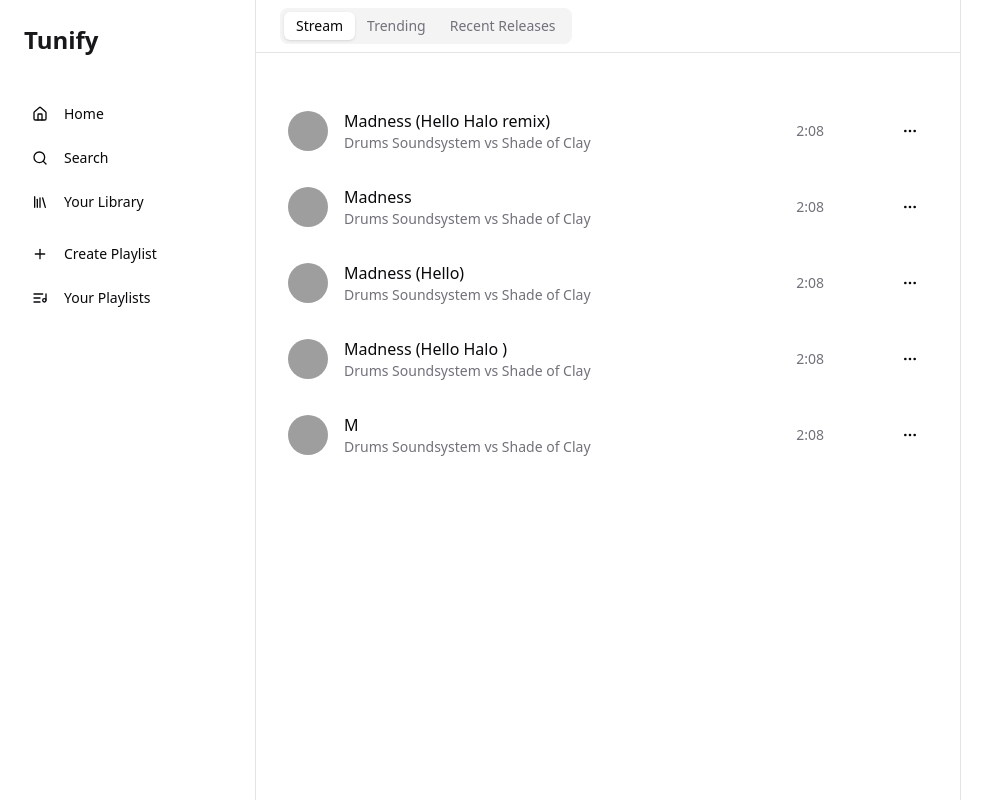
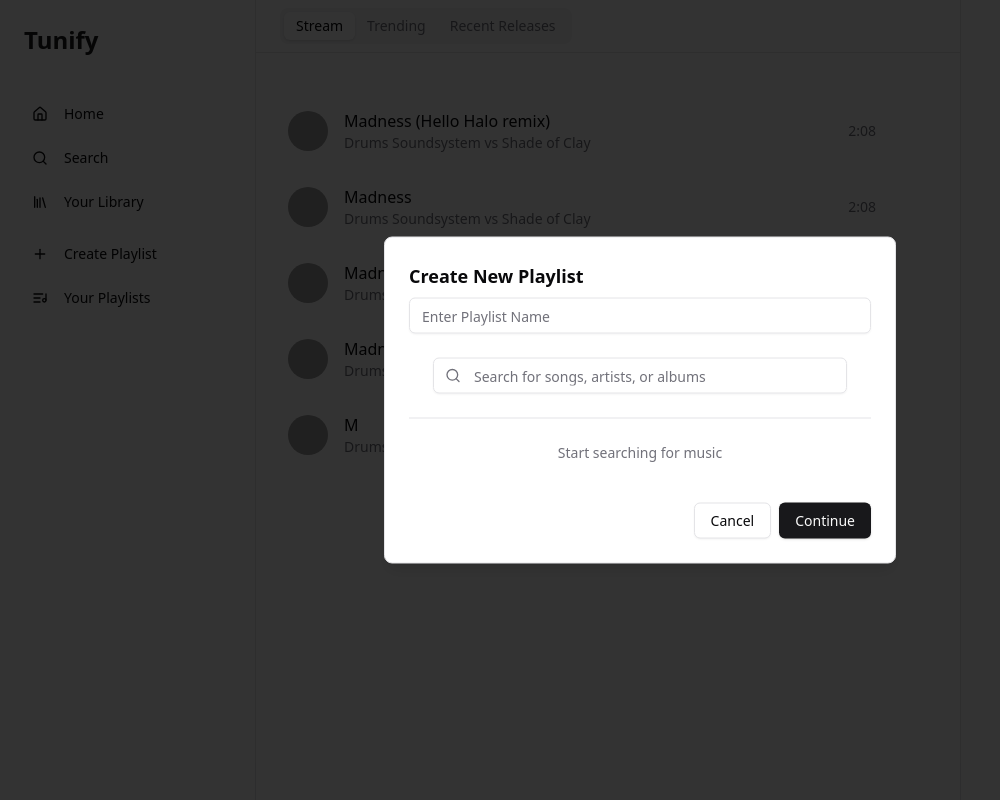
Before and after one commit to Philotheephilix/Tunify, a Next.js app: page / in a window 1280 px wide. Both pictures are taken after a click on the button "Create Playlist". Shown: the whole page, without its empty margins (0-1000 px from the left). Built offline with nearby package versions, Linux system fonts and the light colour scheme; grey boxes are pictures that could not be loaded.

Commit message:
added playlist addition support

```diff
--- a/package.json
+++ b/package.json
@@ -9,6 +9,7 @@
     "lint": "next lint"
   },
   "dependencies": {
+    "@radix-ui/react-alert-dialog": "^1.1.5",
     "@radix-ui/react-avatar": "^1.1.2",
     "@radix-ui/react-scroll-area": "^1.2.2",
     "@radix-ui/react-slider": "^1.2.2",
--- a/src/app/search/page.tsx
+++ b/src/app/search/page.tsx
@@ -7,37 +7,51 @@
 import { TrackList } from "@/components/track-list"
 
 import tracks from "@/modals/tracks"
-import {Track} from '@/hooks/use-audio-player'
+import { Track } from "@/hooks/use-audio-player"
 
+interface SearchWindowProps {
+  checked?: boolean
+  onSelectionChange?: (selectedTracks: Track[]) => void
+}
 
-export default function SearchWindow() {
+export default function SearchWindow({ checked = false, onSelectionChange }: { checked?: boolean, onSelectionChange?: (selected: Track[]) => void }) {
   const [query, setQuery] = useState("")
   const [results, setResults] = useState<Track[]>([])
+  const [selectedTracks, setSelectedTracks] = useState<Track[]>([]) // Track selection state
   const [isLoading, setIsLoading] = useState(false)
-  const searchTracks = async (query: string) => {
-    const results: Track[] = tracks.filter((track) =>
-      track.title.toLowerCase().includes(query.toLowerCase()) ||
-      track.artist.toLowerCase().includes(query.toLowerCase())
-    );
-    if (results.length === 0) {
-      setResults([]);
-    }
-    setResults(results)
-    return false
-  }
+
   const handleSearch = async (e: React.FormEvent) => {
     e.preventDefault()
     if (!query.trim()) return
 
     setIsLoading(true)
     try {
-      const searchResults = await searchTracks(query)
-      setIsLoading(searchResults)
+      const searchResults = tracks.filter((track) =>
+        track.title.toLowerCase().includes(query.toLowerCase()) ||
+        track.artist.toLowerCase().includes(query.toLowerCase())
+      )
+      setResults(searchResults)
     } catch (error) {
       console.error("Error searching tracks:", error)
     } finally {
       setIsLoading(false)
     }
+  }
+
+  const handleSelectTrack = (track: Track) => {
+    setSelectedTracks((prev) => {
+      const isAlreadySelected = prev.some((t) => t.id === track.id)
+      const updatedSelection = isAlreadySelected
+        ? prev.filter((t) => t.id !== track.id) // Remove if already selected
+        : [...prev, track] // Add if not selected
+
+      // **Ensure Sidebar updates happen AFTER render**
+      setTimeout(() => {
+        onSelectionChange?.(updatedSelection)
+      }, 0)
+
+      return updatedSelection
+    })
   }
 
   return (
@@ -50,7 +64,7 @@
               type="search"
               placeholder="Search for songs, artists, or albums"
               value={query}
-              onChange={(e) => {setQuery(e.target.value)}}
+              onChange={(e) => setQuery(e.target.value)}
               className="pl-10"
             />
           </div>
@@ -61,7 +75,12 @@
           {isLoading ? (
             <div className="text-center">Searching...</div>
           ) : results.length > 0 ? (
-            <TrackList tab="default" tracks={results} />
+            <TrackList
+              tab="default"
+              tracks={results}
+              onSelect={checked ? handleSelectTrack : undefined}
+              selectedTracks={checked ? selectedTracks : undefined}
+            />
           ) : (
             <div className="text-center text-muted-foreground">
               {query ? "No results found" : "Start searching for music"}
--- a/src/components/sidebar.tsx
+++ b/src/components/sidebar.tsx
@@ -1,8 +1,34 @@
+'use client'
 import { Button } from "@/components/ui/button"
 import { Home, Library, ListMusic, Plus, Search } from "lucide-react"
 import Link from "next/link"
+import {
+  AlertDialog,
+  AlertDialogAction,
+  AlertDialogCancel,
+  AlertDialogContent,
+  AlertDialogDescription,
+  AlertDialogFooter,
+  AlertDialogHeader,
+  AlertDialogTitle,
+  AlertDialogTrigger,
+} from "@/components/ui/alert-dialog"
+import { Input } from "@/components/ui/input"
+import SearchWindow from "@/app/search/page"
+import { useState } from "react"
+import { Track } from "@/hooks/use-audio-player"
+
 
 export function Sidebar() {
+  const [playlistName,setPlaylistName]=useState("");
+  const [selectedTracks, setSelectedTracks] = useState<Track[]>([])
+  function addPlaylist(): void {
+    const existingList = JSON.parse(localStorage.getItem('playlistList') || '[]');
+    existingList.push(playlistName);
+    localStorage.setItem('playlistList', JSON.stringify(existingList));
+    localStorage.setItem(playlistName,JSON.stringify(selectedTracks))
+  }
+
   return (
     <div className="w-64 bg-card border-r flex flex-col">
       <div className="p-6">
@@ -31,10 +57,33 @@
             </Button>
           </div>
           <div className="space-y-2">
-            <Button variant="ghost" className="w-full justify-start">
-              <Plus className="mr-2 h-4 w-4" />
-              Create Playlist
-            </Button>
+
+              <AlertDialog>
+                <AlertDialogTrigger>
+                  <Button variant="ghost" className="w-full justify-start" asChild>
+                    <div>
+                    <Plus className="mr-2 h-4 w-4" />
+                    Create Playlist
+                    </div>
+                  </Button>
+                </AlertDialogTrigger>
+                <AlertDialogContent>
+                  <AlertDialogHeader>
+                    <AlertDialogTitle>Create New Playlist</AlertDialogTitle>
+                    <AlertDialogDescription>
+                      <Input type="text" placeholder="Enter Playlist Name" value={playlistName} onChange={(e)=>{setPlaylistName(e.target.value)}} />
+                      <SearchWindow
+                        checked={true}
+                        onSelectionChange={(selectedTracks) => setSelectedTracks(selectedTracks)}
+                      />
+                    </AlertDialogDescription>
+                  </AlertDialogHeader>
+                  <AlertDialogFooter>
+                    <AlertDialogCancel>Cancel</AlertDialogCancel>
+                    <AlertDialogAction onClick={addPlaylist}>Continue</AlertDialogAction>
+                  </AlertDialogFooter>
+                </AlertDialogContent>
+              </AlertDialog>
             <Button variant="ghost" className="w-full justify-start">
               <ListMusic className="mr-2 h-4 w-4" />
               Your Playlists
--- a/src/components/track-list.tsx
+++ b/src/components/track-list.tsx
@@ -1,12 +1,19 @@
 "use client"
 
-import React, { useRef, useEffect } from 'react'
+import React, { useRef, useEffect } from "react"
 import { Avatar } from "@/components/ui/avatar"
 import { Button } from "@/components/ui/button"
-import { Play, Pause, MoreHorizontal } from "lucide-react"
+import { Play, Pause, MoreHorizontal, Check } from "lucide-react"
 import { Track, useAudioPlayer } from "@/hooks/use-audio-player"
 
-export function TrackList({ tab, tracks }: { tab: 'default' | 'featured' | 'recent'; tracks: Track[] }) {
+interface TrackListProps {
+  tab: "default" | "featured" | "recent"
+  tracks: Track[]
+  onSelect?: (track: Track) => void
+  selectedTracks?: Track[]
+}
+
+export function TrackList({ tab, tracks, onSelect, selectedTracks = [] }: TrackListProps) {
   const audioRef = useRef<HTMLAudioElement>(null)
   const {
     currentTrack,
@@ -19,9 +26,7 @@
   } = useAudioPlayer()
 
   useEffect(() => {
-    if (audioRef.current) {
-      setAudioElement(audioRef.current)
-    }
+    if (audioRef.current) setAudioElement(audioRef.current)
   }, [])
 
   useEffect(() => {
@@ -32,21 +37,21 @@
       const progress = audio.currentTime / audio.duration
       setProgress(progress)
 
-      if (progress >= 0.3) setMilestone('thirty', true)
-      if (progress >= 0.6) setMilestone('sixty', true)
+      if (progress >= 0.3) setMilestone("thirty", true)
+      if (progress >= 0.6) setMilestone("sixty", true)
     }
 
     const handleEnded = () => {
-      setMilestone('completed', true)
+      setMilestone("completed", true)
       setProgress(0)
     }
 
-    audio.addEventListener('timeupdate', handleTimeUpdate)
-    audio.addEventListener('ended', handleEnded)
+    audio.addEventListener("timeupdate", handleTimeUpdate)
+    audio.addEventListener("ended", handleEnded)
 
     return () => {
-      audio.removeEventListener('timeupdate', handleTimeUpdate)
-      audio.removeEventListener('ended', handleEnded)
+      audio.removeEventListener("timeupdate", handleTimeUpdate)
+      audio.removeEventListener("ended", handleEnded)
     }
   }, [])
 
@@ -57,7 +62,7 @@
       audio.src = currentTrack.audioUrl
     }
     if (isPlaying) {
-      audio.play().catch(err => console.error("Playback error:", err))
+      audio.play().catch((err) => console.error("Playback error:", err))
     } else {
       audio.pause()
     }
@@ -66,31 +71,29 @@
   return (
     <div className="space-y-4">
       <audio ref={audioRef} />
-        {(tab === 'featured'
-         ? [...tracks].sort((a, b) => b.popularity - a.popularity)
-         : tracks
-        ).map((track) => (
+      {(tab === "featured" ? [...tracks].sort((a, b) => b.popularity - a.popularity) : tracks).map((track) => {
+        const isSelected = selectedTracks.some((t) => t.id === track.id)
+
+        return (
           <div
             key={track.id}
-          className="flex items-center gap-4 p-2 rounded-lg hover:bg-accent group"
+            className={`flex items-center gap-4 p-2 rounded-lg hover:bg-accent group ${isSelected ? "bg-accent/50" : ""}`}
+            onClick={() => onSelect?.(track)}
           >
             <Avatar className="h-10 w-10">
               <img src={track.cover} alt={track.title} />
             </Avatar>
             <div className="flex-1 min-w-0">
               <div className="font-medium truncate">{track.title}</div>
-            <div className="text-sm text-muted-foreground truncate">
-              {track.artist}
+              <div className="text-sm text-muted-foreground truncate">{track.artist}</div>
             </div>
-          </div>
-          <div className="text-sm text-muted-foreground">
-            {track.duration}
-          </div>
+            <div className="text-sm text-muted-foreground">{track.duration}</div>
             <Button
               variant="ghost"
               size="icon"
               className="opacity-0 group-hover:opacity-100"
-            onClick={() => {
+              onClick={(e) => {
+                e.stopPropagation() // Prevent triggering onSelect
                 if (currentTrack?.id === track.id) {
                   togglePlay()
                 } else {
@@ -98,17 +101,16 @@
                 }
               }}
             >
-            {isPlaying && currentTrack?.id === track.id ? (
-              <Pause className="h-4 w-4" />
-            ) : (
-              <Play className="h-4 w-4" />
+              {isPlaying && currentTrack?.id === track.id ? <Pause className="h-4 w-4" /> : <Play className="h-4 w-4" />}
+            </Button>
+            {onSelect && (
+              <Button variant="ghost" size="icon">
+                {isSelected ? <Check className="h-4 w-4 text-green-500" /> : <MoreHorizontal className="h-4 w-4" />}
+              </Button>
             )}
-          </Button>
-          <Button variant="ghost" size="icon">
-            <MoreHorizontal className="h-4 w-4" />
-          </Button>
           </div>
-      ))}
+        )
+      })}
     </div>
   )
 }
--- /dev/null
+++ b/src/components/ui/alert-dialog.tsx
@@ -0,0 +1,141 @@
+"use client"
+
+import * as React from "react"
+import * as AlertDialogPrimitive from "@radix-ui/react-alert-dialog"
+
+import { cn } from "@/lib/utils"
+import { buttonVariants } from "@/components/ui/button"
+
+const AlertDialog = AlertDialogPrimitive.Root
+
+const AlertDialogTrigger = AlertDialogPrimitive.Trigger
+
+const AlertDialogPortal = AlertDialogPrimitive.Portal
+
+const AlertDialogOverlay = React.forwardRef<
+  React.ElementRef<typeof AlertDialogPrimitive.Overlay>,
+  React.ComponentPropsWithoutRef<typeof AlertDialogPrimitive.Overlay>
+>(({ className, ...props }, ref) => (
+  <AlertDialogPrimitive.Overlay
+    className={cn(
+      "fixed inset-0 z-50 bg-black/80 data-[state=open]:animate-in data-[state=closed]:animate-out data-[state=closed]:fade-out-0 data-[state=open]:fade-in-0",
+      className
+    )}
+    {...props}
+    ref={ref}
+  />
+))
+AlertDialogOverlay.displayName = AlertDialogPrimitive.Overlay.displayName
+
+const AlertDialogContent = React.forwardRef<
+  React.ElementRef<typeof AlertDialogPrimitive.Content>,
+  React.ComponentPropsWithoutRef<typeof AlertDialogPrimitive.Content>
+>(({ className, ...props }, ref) => (
+  <AlertDialogPortal>
+    <AlertDialogOverlay />
+    <AlertDialogPrimitive.Content
+      ref={ref}
+      className={cn(
+        "fixed left-[50%] top-[50%] z-50 grid w-full max-w-lg translate-x-[-50%] translate-y-[-50%] gap-4 border bg-background p-6 shadow-lg duration-200 data-[state=open]:animate-in data-[state=closed]:animate-out data-[state=closed]:fade-out-0 data-[state=open]:fade-in-0 data-[state=closed]:zoom-out-95 data-[state=open]:zoom-in-95 data-[state=closed]:slide-out-to-left-1/2 data-[state=closed]:slide-out-to-top-[48%] data-[state=open]:slide-in-from-left-1/2 data-[state=open]:slide-in-from-top-[48%] sm:rounded-lg",
+        className
+      )}
+      {...props}
+    />
+  </AlertDialogPortal>
+))
+AlertDialogContent.displayName = AlertDialogPrimitive.Content.displayName
+
+const AlertDialogHeader = ({
+  className,
+  ...props
+}: React.HTMLAttributes<HTMLDivElement>) => (
+  <div
+    className={cn(
+      "flex flex-col space-y-2 text-center sm:text-left",
+      className
+    )}
+    {...props}
+  />
+)
+AlertDialogHeader.displayName = "AlertDialogHeader"
+
+const AlertDialogFooter = ({
+  className,
+  ...props
+}: React.HTMLAttributes<HTMLDivElement>) => (
+  <div
+    className={cn(
+      "flex flex-col-reverse sm:flex-row sm:justify-end sm:space-x-2",
+      className
+    )}
+    {...props}
+  />
+)
+AlertDialogFooter.displayName = "AlertDialogFooter"
+
+const AlertDialogTitle = React.forwardRef<
+  React.ElementRef<typeof AlertDialogPrimitive.Title>,
+  React.ComponentPropsWithoutRef<typeof AlertDialogPrimitive.Title>
+>(({ className, ...props }, ref) => (
+  <AlertDialogPrimitive.Title
+    ref={ref}
+    className={cn("text-lg font-semibold", className)}
+    {...props}
+  />
+))
+AlertDialogTitle.displayName = AlertDialogPrimitive.Title.displayName
+
+const AlertDialogDescription = React.forwardRef<
+  React.ElementRef<typeof AlertDialogPrimitive.Description>,
+  React.ComponentPropsWithoutRef<typeof AlertDialogPrimitive.Description>
+>(({ className, ...props }, ref) => (
+  <AlertDialogPrimitive.Description
+    ref={ref}
+    className={cn("text-sm text-muted-foreground", className)}
+    {...props}
+  />
+))
+AlertDialogDescription.displayName =
+  AlertDialogPrimitive.Description.displayName
+
+const AlertDialogAction = React.forwardRef<
+  React.ElementRef<typeof AlertDialogPrimitive.Action>,
+  React.ComponentPropsWithoutRef<typeof AlertDialogPrimitive.Action>
+>(({ className, ...props }, ref) => (
+  <AlertDialogPrimitive.Action
+    ref={ref}
+    className={cn(buttonVariants(), className)}
+    {...props}
+  />
+))
+AlertDialogAction.displayName = AlertDialogPrimitive.Action.displayName
+
+const AlertDialogCancel = React.forwardRef<
+  React.ElementRef<typeof AlertDialogPrimitive.Cancel>,
+  React.ComponentPropsWithoutRef<typeof AlertDialogPrimitive.Cancel>
+>(({ className, ...props }, ref) => (
+  <AlertDialogPrimitive.Cancel
+    ref={ref}
+    className={cn(
+      buttonVariants({ variant: "outline" }),
+      "mt-2 sm:mt-0",
+      className
+    )}
+    {...props}
+  />
+))
+AlertDialogCancel.displayName = AlertDialogPrimitive.Cancel.displayName
+
+export {
+  AlertDialog,
+  AlertDialogPortal,
+  AlertDialogOverlay,
+  AlertDialogTrigger,
+  AlertDialogContent,
+  AlertDialogHeader,
+  AlertDialogFooter,
+  AlertDialogTitle,
+  AlertDialogDescription,
+  AlertDialogAction,
+  AlertDialogCancel,
+}
```
Lines whose indentation alone changed are shown as unchanged.
